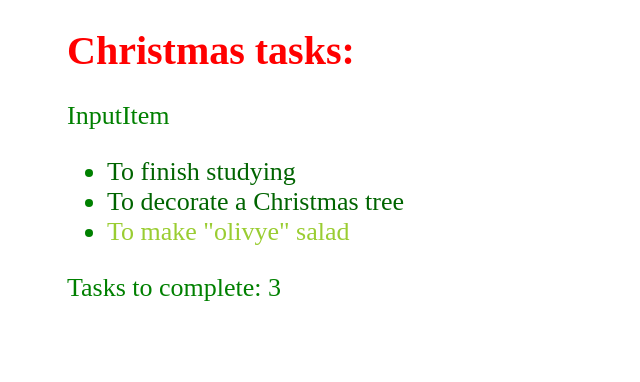
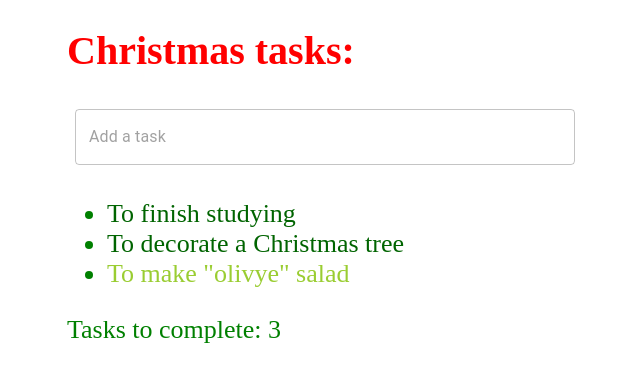
Before and after one commit to WebHeroSchool/Malkusha_todo, a React (Create React App) app: page / in a window 1280 px wide. Shown: the top 382 px of the page, without its empty margins (323-963 px from the left). Built offline with nearby package versions, Linux system fonts and the light colour scheme; a web font is replaced by a local one.

Commit message:
material ui

```diff
--- a/package.json
+++ b/package.json
@@ -36,6 +36,7 @@
     ]
   },
   "devDependencies": {
+    "@material-ui/core": "^4.11.1",
     "classnames": "^2.2.6"
   }
 }
--- a/src/Components/InputItem/InputItem.js
+++ b/src/Components/InputItem/InputItem.js
@@ -1,8 +1,19 @@
 import React from 'react';
+import TextField from '@material-ui/core/TextField';
 
 const InputItem = () => (
   <div>
-    InputItem
+  <TextField
+          id="outlined-full-width"
+          style={{ margin: 8 }}
+          placeholder="Add a task"
+          fullWidth
+          margin="normal"
+          InputLabelProps={{
+            shrink: true,
+          }}
+          variant="outlined"
+        />
   </div>);
 
 export default InputItem;
```
Also changed, not shown: 1 other file (tests, documents, lock files or other folders).
